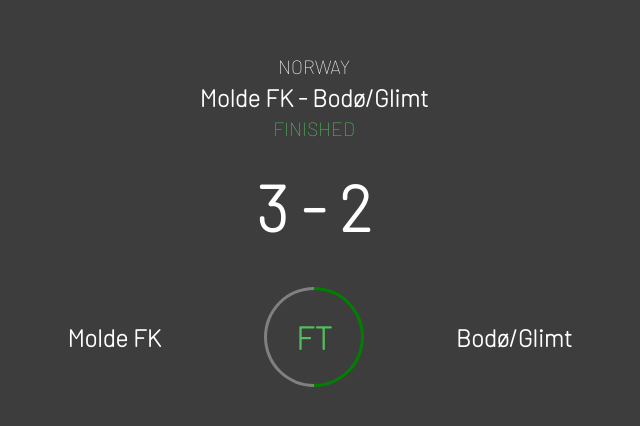
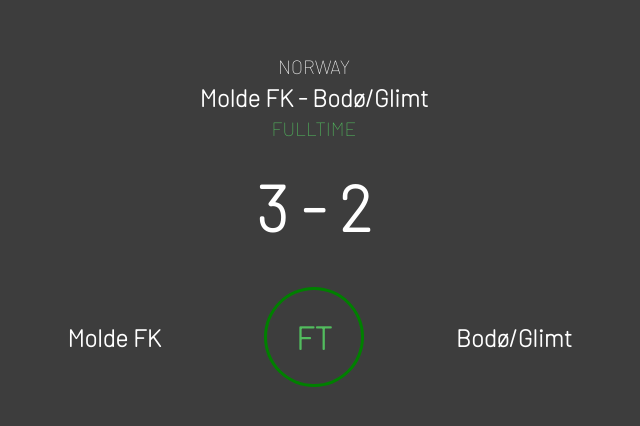
Before and after one commit to elitesuper/live-score, a Next.js app: page /contests/gjghfcg in a window 1280 px wide. Shown: the part 172-598 px from the top of the page, without its empty margins (326-966 px from the left). Built offline with nearby package versions, Linux system fonts and the light colour scheme.

Commit message:
update style with contest card

```diff
--- a/components/conteststyles.tsx
+++ b/components/conteststyles.tsx
@@ -70,13 +70,23 @@ const TeamName = styled.h4`
   }
 `;
 
-const StatusMetor = styled.div`
+const StatusMetor = styled.div<{ status: string }>`
   width: 100px;
   height: 100px;
   border: double 0.2rem transparent;
   border-radius: 50%;
-  background-image: linear-gradient(#3d3d3d, #3d3d3d),
-                    linear-gradient(to left, green 50%, grey 50%);
+  background-image:
+  ${({ status }) => {
+    switch (status) {
+      case "finished":
+        return "linear-gradient(#3d3d3d, #3d3d3d), linear-gradient(green, green)";
+      case "inprogress":
+        return "linear-gradient(#3d3d3d, #3d3d3d), linear-gradient(to left, green 50%, grey 50%)";
+      default:
+        return "linear-gradient(#3d3d3d, #3d3d3d), linear-gradient(grey, grey)";
+    }
+  }};
+
   background-origin: border-box;
   background-clip: content-box, border-box;
   display:flex;
--- /dev/null
+++ b/lib/dateformat.ts
@@ -0,0 +1,17 @@
+export const formatDate = (timestamp: number): string => {
+    const options: Intl.DateTimeFormatOptions = {
+      month: 'short',
+      day: 'numeric',
+      hour: 'numeric',
+      minute: 'numeric',
+    };
+
+    const formattedDate = new Intl.DateTimeFormat('en-US', options).format(new Date(timestamp));
+    return formattedDate.replace(/(\d+)(st|nd|rd|th)/, (_, day, suffix) => {
+      const dayNumber = parseInt(day, 10);
+      if (dayNumber >= 11 && dayNumber <= 13) {
+        suffix = 'th';
+      }
+      return day + suffix;
+    });
+  };
--- a/pages/contests/[id].tsx
+++ b/pages/contests/[id].tsx
@@ -4,6 +4,7 @@ import useSWR from "swr";
 import type { ContestType, ResponseError } from "../../interfaces";
 import { Container, ErrorText } from "@/components/sharedstyles";
 import { CountryName, MatchName, ScoreText, StatusText, VersusInfo, TeamName, ContestMain, StatusMetor, LiveStatusText } from "@/components/conteststyles";
+import { formatDate } from "lib/dateformat";
 
 const fetcher = async (url: string) => {
   const res = await fetch(url)
@@ -14,6 +15,18 @@ const fetcher = async (url: string) => {
   return data;
 }
 
+const statusText = (status: string, date: number): string => {
+  switch(status) {
+    case "inprogress":
+      return 'LIVE';
+    case "finished":
+      return 'FULLTIME';
+    case "notstarted":
+      return formatDate(date);
+    default:
+      return status;
+  }
+}
 export default function ContestPage() {
   const { query } = useRouter();
   const { data, error, isLoading, isValidating } = useSWR<
@@ -38,14 +51,14 @@ export default function ContestPage() {
             <MatchName>
               {data.name}
             </MatchName>
-            <StatusText>{data.status.type}</StatusText>
+            <StatusText>{statusText(data.status.type, data.timestamp)}</StatusText>
             <ScoreText>
               {data.homeScore.current} - {data.awayScore.current}
             </ScoreText>
             <VersusInfo>
               <TeamName>{data.homeTeam.name}</TeamName>
-              <StatusMetor>
-                <LiveStatusText>{data.liveStatus}</LiveStatusText>
+              <StatusMetor status={data.status.type}>
+                <LiveStatusText>{(data.liveStatus != 'Canceled') ? data.liveStatus : ''}</LiveStatusText>
               </StatusMetor>
               <TeamName>{data.awayTeam.name}</TeamName>
             </VersusInfo>
```
